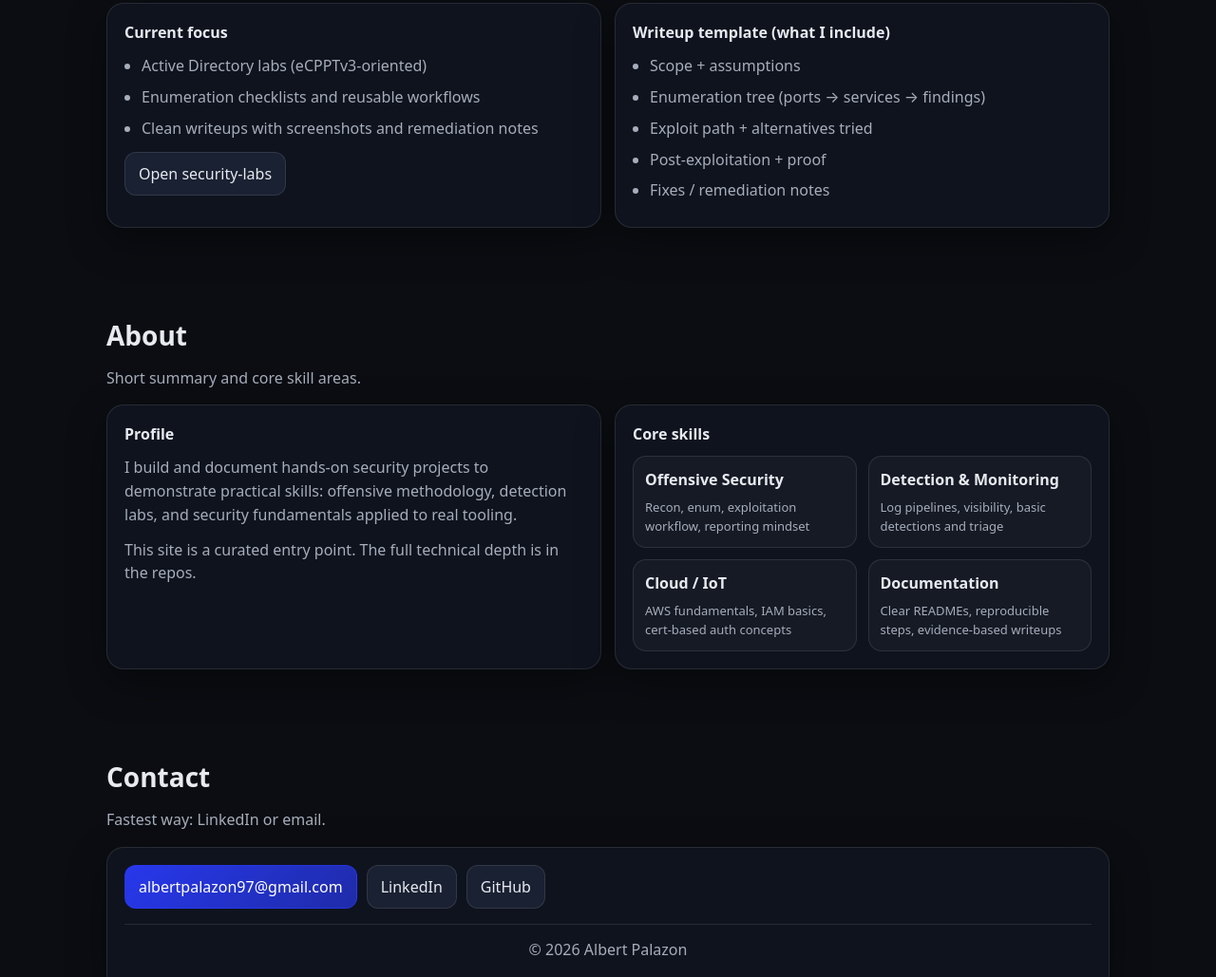
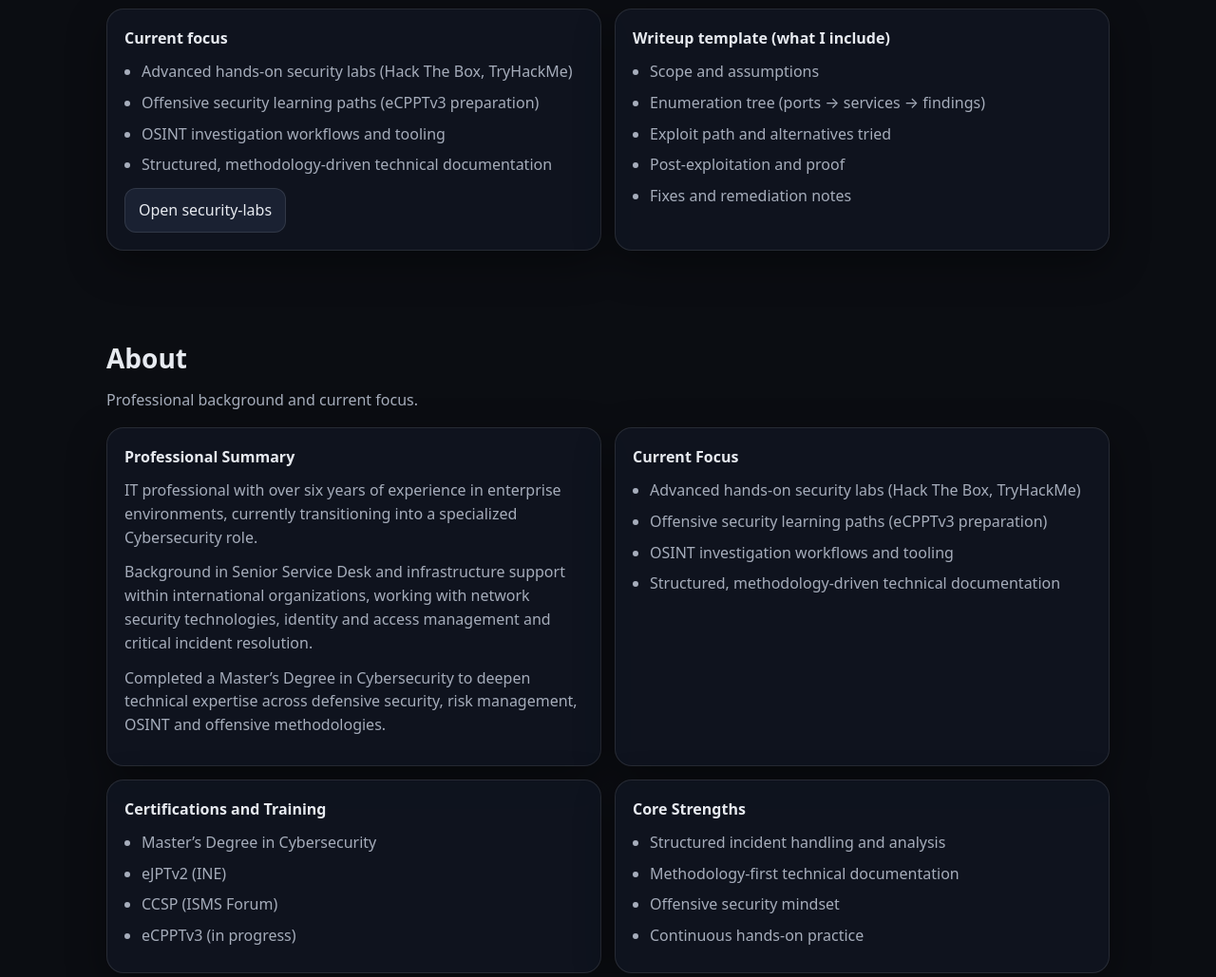
Before and after one commit to albertpalazon/albertpalazon.github.io, a plain HTML site: page index.html in a window 1280 px wide. Shown: the part 1211-2240 px from the top of the page at 95% size. Drawn offline with Linux system fonts and the light colour scheme.

Commit message:
Update index.html

```diff
--- a/index.html
+++ b/index.html
@@ -1,3 +1,4 @@
+<!-- index.html -->
 <!doctype html>
 <html lang="es">
 <head>
@@ -35,22 +36,23 @@
       <div class="container hero-grid">
         <div class="hero-left">
           <div class="kicker">Cybersecurity Portfolio</div>
-          <h1>Projects, labs & writeups focused on practical security.</h1>
+          <h1>Operational IT background transitioning into technical Cybersecurity.</h1>
           <p class="sub">
-            Offensive methodologies, detection labs and real hands-on projects documented with clean READMEs.
+            IT professional with over six years of enterprise experience, currently specializing in offensive methodologies,
+            OSINT workflows and structured security labs.
           </p>
 
           <div class="cta">
-            <a class="btn primary" href="https://github.com/albertpalazon" target="_blank" rel="noreferrer">GitHub</a>
+            <a class="btn primary" href="mailto:albertpalazon97@gmail.com">Contact</a>
             <a class="btn" href="https://www.linkedin.com/in/albertpalazon/" target="_blank" rel="noreferrer">LinkedIn</a>
             <a class="btn" href="assets/cv.pdf" target="_blank" rel="noreferrer">Download CV</a>
           </div>
 
           <div class="meta">
-            <span class="pill">Barcelona</span>
             <span class="pill">Offensive Security</span>
+            <span class="pill">OSINT</span>
             <span class="pill">Detection & Monitoring</span>
-            <span class="pill">Cloud / IoT</span>
+            <span class="pill">Structured Methodology</span>
           </div>
         </div>
 
@@ -60,7 +62,7 @@
             <ul class="list">
               <li>Documented repositories with reproducible steps and outcomes</li>
               <li>Security-labs repo for structured writeups and playbooks</li>
-              <li>Focus on methodology (enum → exploit → post → report mindset)</li>
+              <li>Methodology-first approach (enum → exploit → post → reporting mindset)</li>
             </ul>
             <div class="mini-cta">
               <a class="text-link" href="#projects">View projects →</a>
@@ -100,7 +102,7 @@
             <div class="project-foot">
               <span class="chip">OSINT</span>
               <span class="chip">Linux</span>
-              <span class="chip">Tooling</span>
+              <span class="chip">Investigation</span>
             </div>
           </a>
 
@@ -113,9 +115,9 @@
               Security labs documentation focused on offensive methodologies and practical skill development.
             </div>
             <div class="project-foot">
-              <span class="chip">AD</span>
-              <span class="chip">Pentest</span>
-              <span class="chip">Notes</span>
+              <span class="chip">Active Directory</span>
+              <span class="chip">Pentesting</span>
+              <span class="chip">Writeups</span>
             </div>
           </a>
 
@@ -128,8 +130,8 @@
               ELK data pipeline and log monitoring lab, focused on detection and visibility.
             </div>
             <div class="project-foot">
-              <span class="chip">Elastic</span>
-              <span class="chip">Logs</span>
+              <span class="chip">ELK</span>
+              <span class="chip">Monitoring</span>
               <span class="chip">Detection</span>
             </div>
           </a>
@@ -143,7 +145,7 @@
               TOTP 2FA authentication demo with practical implementation details and security considerations.
             </div>
             <div class="project-foot">
-              <span class="chip">Auth</span>
+              <span class="chip">Authentication</span>
               <span class="chip">2FA</span>
               <span class="chip">Python</span>
             </div>
@@ -163,9 +165,10 @@
           <div class="card">
             <div class="card-title">Current focus</div>
             <ul class="list">
-              <li>Active Directory labs (eCPPTv3-oriented)</li>
-              <li>Enumeration checklists and reusable workflows</li>
-              <li>Clean writeups with screenshots and remediation notes</li>
+              <li>Advanced hands-on security labs (Hack The Box, TryHackMe)</li>
+              <li>Offensive security learning paths (eCPPTv3 preparation)</li>
+              <li>OSINT investigation workflows and tooling</li>
+              <li>Structured, methodology-driven technical documentation</li>
             </ul>
             <div class="mini-cta">
               <a class="btn" href="https://github.com/albertpalazon/security-labs" target="_blank" rel="noreferrer">Open security-labs</a>
@@ -175,11 +178,11 @@
           <div class="card">
             <div class="card-title">Writeup template (what I include)</div>
             <ul class="list">
-              <li>Scope + assumptions</li>
+              <li>Scope and assumptions</li>
               <li>Enumeration tree (ports → services → findings)</li>
-              <li>Exploit path + alternatives tried</li>
-              <li>Post-exploitation + proof</li>
-              <li>Fixes / remediation notes</li>
+              <li>Exploit path and alternatives tried</li>
+              <li>Post-exploitation and proof</li>
+              <li>Fixes and remediation notes</li>
             </ul>
           </div>
         </div>
@@ -190,41 +193,54 @@
       <div class="container">
         <div class="section-head">
           <h2>About</h2>
-          <p class="muted">Short summary and core skill areas.</p>
+          <p class="muted">Professional background and current focus.</p>
         </div>
 
         <div class="two-col">
           <div class="card">
-            <div class="card-title">Profile</div>
+            <div class="card-title">Professional Summary</div>
             <p class="muted">
-              I build and document hands-on security projects to demonstrate practical skills:
-              offensive methodology, detection labs, and security fundamentals applied to real tooling.
+              IT professional with over six years of experience in enterprise environments, currently transitioning into a specialized Cybersecurity role.
             </p>
             <p class="muted">
-              This site is a curated entry point. The full technical depth is in the repos.
+              Background in Senior Service Desk and infrastructure support within international organizations, working with network security technologies,
+              identity and access management and critical incident resolution.
+            </p>
+            <p class="muted">
+              Completed a Master’s Degree in Cybersecurity to deepen technical expertise across defensive security, risk management, OSINT and offensive methodologies.
             </p>
           </div>
 
           <div class="card">
-            <div class="card-title">Core skills</div>
-            <div class="skill-grid">
-              <div class="skill">
-                <div class="skill-name">Offensive Security</div>
-                <div class="skill-desc">Recon, enum, exploitation workflow, reporting mindset</div>
-              </div>
-              <div class="skill">
-                <div class="skill-name">Detection & Monitoring</div>
-                <div class="skill-desc">Log pipelines, visibility, basic detections and triage</div>
-              </div>
-              <div class="skill">
-                <div class="skill-name">Cloud / IoT</div>
-                <div class="skill-desc">AWS fundamentals, IAM basics, cert-based auth concepts</div>
-              </div>
-              <div class="skill">
-                <div class="skill-name">Documentation</div>
-                <div class="skill-desc">Clear READMEs, reproducible steps, evidence-based writeups</div>
-              </div>
-            </div>
+            <div class="card-title">Current Focus</div>
+            <ul class="list">
+              <li>Advanced hands-on security labs (Hack The Box, TryHackMe)</li>
+              <li>Offensive security learning paths (eCPPTv3 preparation)</li>
+              <li>OSINT investigation workflows and tooling</li>
+              <li>Structured, methodology-driven technical documentation</li>
+            </ul>
+          </div>
+        </div>
+
+        <div class="two-col" style="margin-top:14px;">
+          <div class="card">
+            <div class="card-title">Certifications and Training</div>
+            <ul class="list">
+              <li>Master’s Degree in Cybersecurity</li>
+              <li>eJPTv2 (INE)</li>
+              <li>CCSP (ISMS Forum)</li>
+              <li>eCPPTv3 (in progress)</li>
+            </ul>
+          </div>
+
+          <div class="card">
+            <div class="card-title">Core Strengths</div>
+            <ul class="list">
+              <li>Structured incident handling and analysis</li>
+              <li>Methodology-first technical documentation</li>
+              <li>Offensive security mindset</li>
+              <li>Continuous hands-on practice</li>
+            </ul>
           </div>
         </div>
       </div>
```
